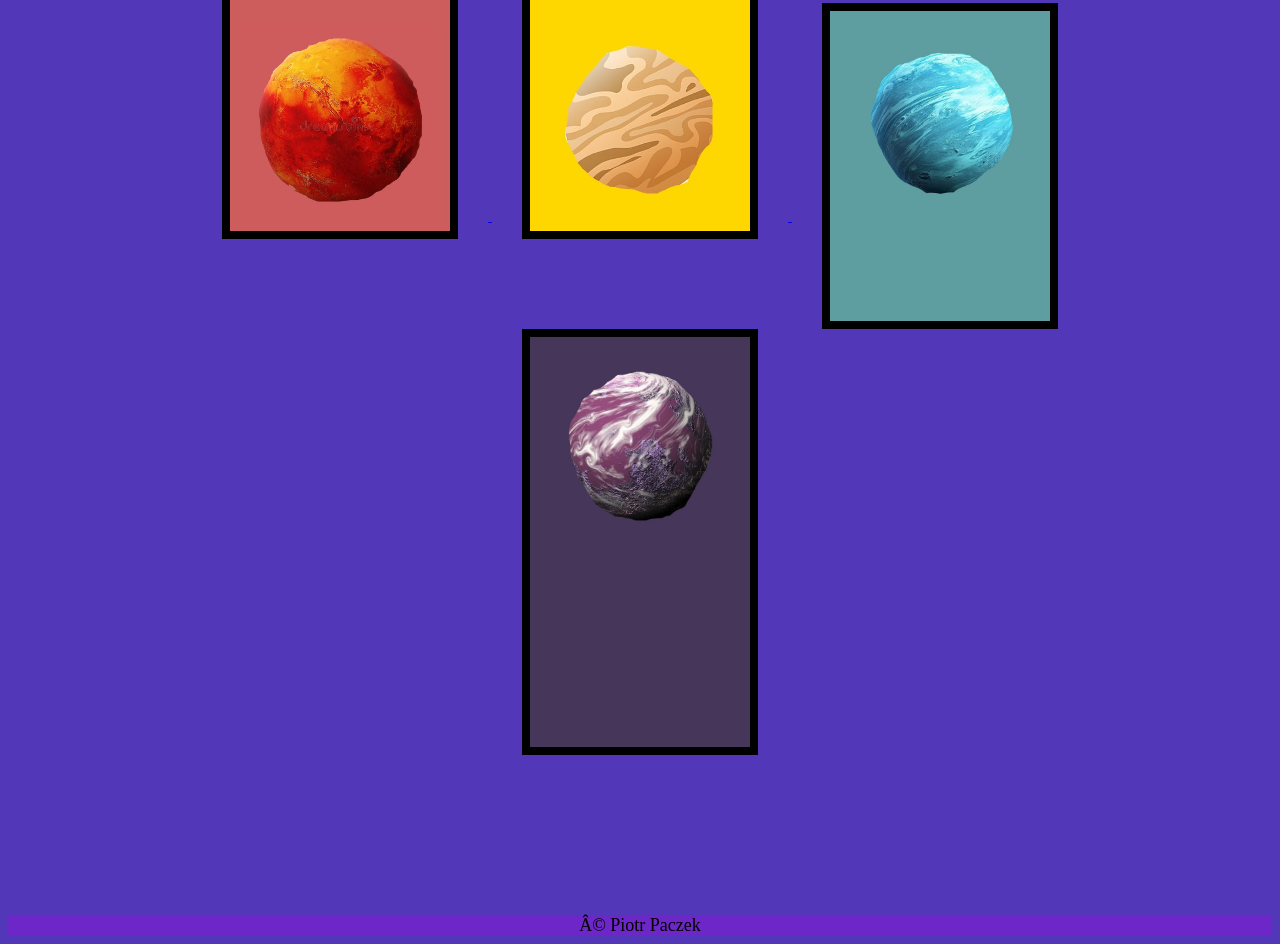
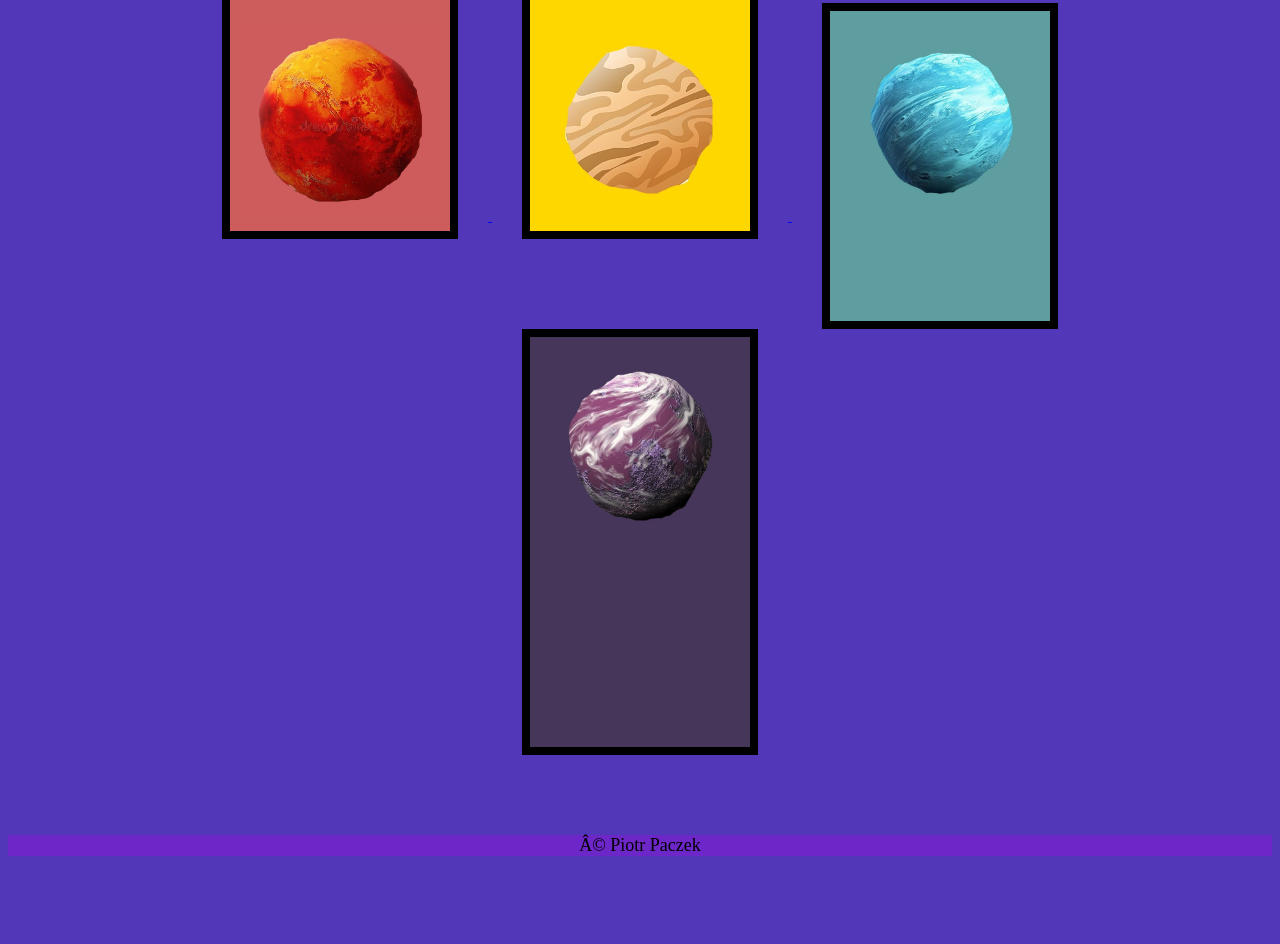
Before and after one commit to ppaczek04/SpaceOdyssey, a plain HTML site: page index.html in a window 1280 px wide. Shown: the part 401-1345 px from the top of the page. After the commit the page ends 1265 px from the top, so only its background shows below. Drawn offline with Linux system fonts and the light colour scheme.

Commit message:
Update style.css

```diff
--- a/style.css
+++ b/style.css
@@ -56,5 +56,5 @@ footer{
     text-align: center;
     background-color: #6d27c8;
     font-size: 18px;
-    margin-top: 160px;
+    margin-top: 80px;
 }
```
